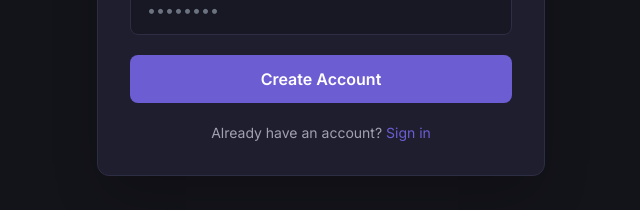
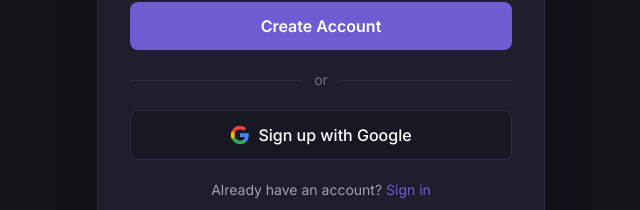
Before and after one commit to JerBear90/AtlasAnalytics, a React (Vite) app in the folder portal/client/: page /register in a window 1280 px wide. Shown: the part 571-781 px from the top of the page, without its empty margins (319-959 px from the left). Built offline with nearby package versions, Linux system fonts and the light colour scheme; no server answers.

Commit message:
feat: add Google SSO button to register page

```diff
--- a/portal/client/src/pages/RegisterPage.tsx
+++ b/portal/client/src/pages/RegisterPage.tsx
@@ -62,6 +62,24 @@ export default function RegisterPage() {
             className="w-full py-3 bg-db-purple hover:bg-db-purple/90 disabled:opacity-50 text-white font-semibold rounded-lg transition">
             {loading ? 'Creating account...' : 'Create Account'}
           </button>
+
+          <div className="relative my-4">
+            <div className="absolute inset-0 flex items-center"><div className="w-full border-t border-[#2d2d44]"></div></div>
+            <div className="relative flex justify-center text-sm"><span className="px-3 bg-[#1e1e2f] text-gray-500">or</span></div>
+          </div>
+
+          <button type="button"
+            onClick={() => window.location.href = `${import.meta.env.VITE_API_URL || 'http://localhost:4000/api'}/auth/google`}
+            className="w-full py-3 bg-[#181824] hover:bg-[#13131a] border border-[#2d2d44] text-white font-medium rounded-lg transition cursor-pointer flex items-center justify-center gap-2">
+            <svg className="w-5 h-5" viewBox="0 0 24 24">
+              <path fill="#4285F4" d="M22.56 12.25c0-.78-.07-1.53-.2-2.25H12v4.26h5.92a5.06 5.06 0 0 1-2.2 3.32v2.77h3.57c2.08-1.92 3.28-4.74 3.28-8.1z"/>
+              <path fill="#34A853" d="M12 23c2.97 0 5.46-.98 7.28-2.66l-3.57-2.77c-.98.66-2.23 1.06-3.71 1.06-2.86 0-5.29-1.93-6.16-4.53H2.18v2.84C3.99 20.53 7.7 23 12 23z"/>
+              <path fill="#FBBC05" d="M5.84 14.09c-.22-.66-.35-1.36-.35-2.09s.13-1.43.35-2.09V7.07H2.18C1.43 8.55 1 10.22 1 12s.43 3.45 1.18 4.93l2.85-2.22.81-.62z"/>
+              <path fill="#EA4335" d="M12 5.38c1.62 0 3.06.56 4.21 1.64l3.15-3.15C17.45 2.09 14.97 1 12 1 7.7 1 3.99 3.47 2.18 7.07l3.66 2.84c.87-2.6 3.3-4.53 6.16-4.53z"/>
+            </svg>
+            Sign up with Google
+          </button>
+
           <p className="text-center text-sm text-db-text mt-4">
             Already have an account? <Link to="/login" className="text-db-purple hover:text-db-purple/80 transition">Sign in</Link>
           </p>
```
